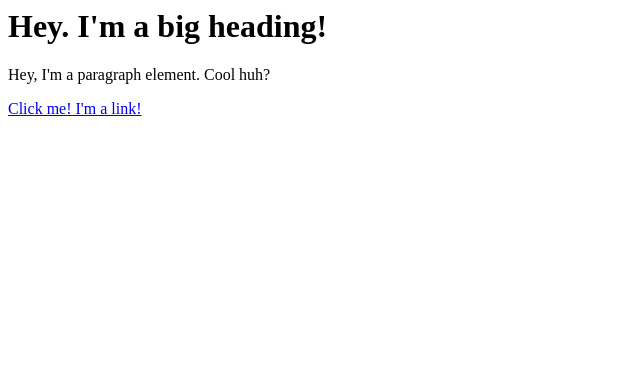
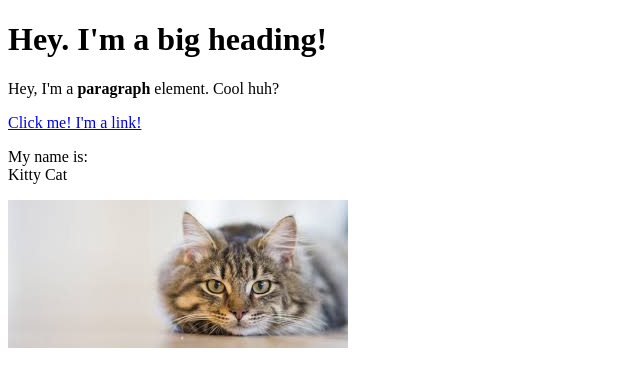
Before and after one commit to Aigito/cartoon-hero, a plain HTML site: page test.html in a window 1280 px wide. Shown: the whole page, without its empty margins (0-640 px from the left). Drawn offline with Linux system fonts and the light colour scheme.

Commit message:
Added cat image and few more elements

```diff
--- a/test.html
+++ b/test.html
@@ -1,3 +1,17 @@
-<h1>Hey. I'm a big heading!</h1>
-<p>Hey, I'm a paragraph element. Cool huh?</p>
-<a href="http://google.com" target="_blank" title="Let's go to Google">Click me! I'm a link!</a>
+<!DOCTYPE html>
+
+<html>
+    <head>
+        <title>Test Page</title>
+    </head>
+
+    <body>
+        <h1>Hey. I'm a big heading!</h1>
+            <p>Hey, I'm a <b>paragraph</b> element. Cool huh?</p>
+            <a href="http://google.com" target="_blank" title="Let's go to Google">Click me! I'm a link!</a>
+            <p>My name is:<br>
+            Kitty Cat</p>
+            <img src="img\cat.jpeg">
+    </body>
+
+</html>
```
Also changed, not shown: img/cat.jpeg (added).
